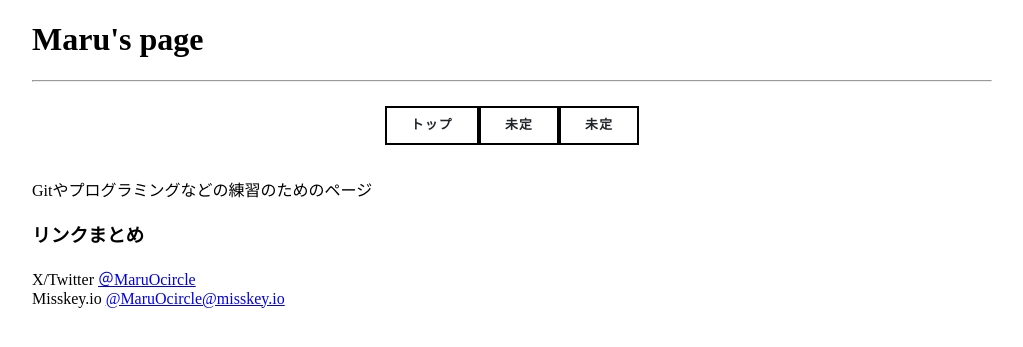
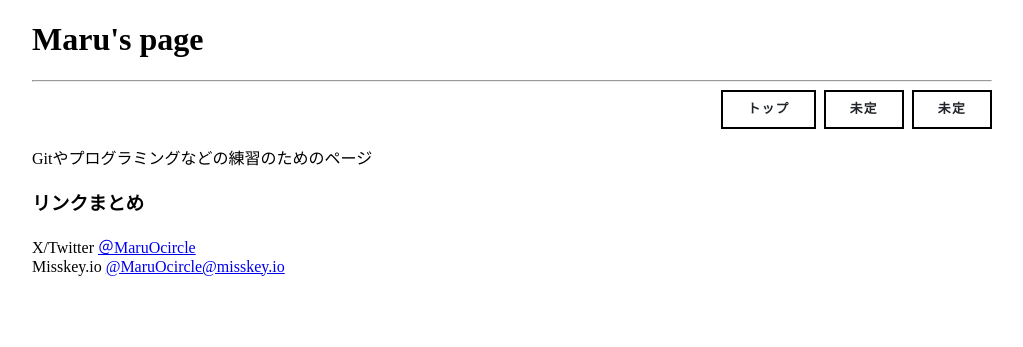
Before and after one commit to MaruOcircle/MaruOcircle.github.io, a Jekyll site: the page built from index.md, in a window 1280 px wide. Shown: the top 347 px of the page, without its empty margins (128-1151 px from the left). Built offline with Jekyll 4.4.1, drawn with Linux system fonts in a browser that asks for light colours.

Commit message:
Update style.css

```diff
--- a/assets/style.css
+++ b/assets/style.css
@@ -7,8 +7,7 @@
 
 .menu_slot{
   display: flex;
-  justify-content: center;
-  padding: 1.0em;
+  justify-content: right;
 }
 
 a.menu{
@@ -17,7 +16,7 @@ a.menu{
   line-height: 1.5;
   position: relative;
   display: inline-block;
-  padding: 0.5rem 1.5rem;
+  padding: 8px 24px;
   cursor: pointer;
   user-select: none;
   transition: all 0.3s;
@@ -30,6 +29,7 @@ a.menu{
 }
 
 a.top_button{
+  margin-left: 0.5rem;
   border: 2px solid #000;
   border-radius: 0;
   background: #fff;
```
